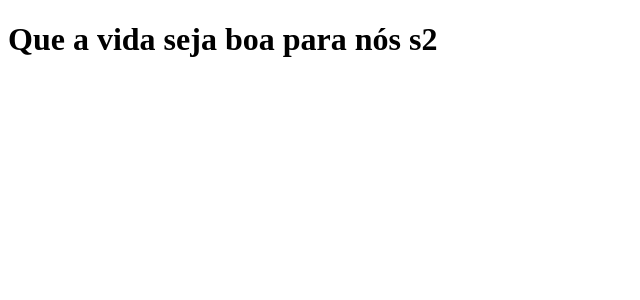
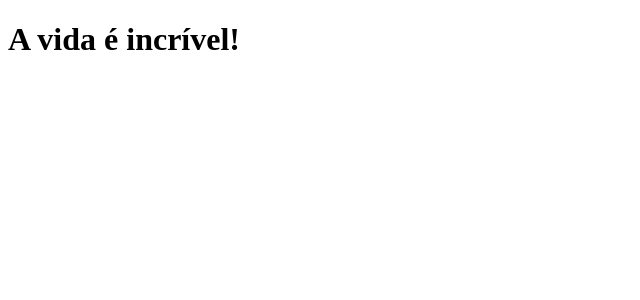
Before and after one commit to rufinoleonardo/clone-tabnews, a Next.js app: page / in a window 1280 px wide. Shown: the top 300 px of the page, without its empty margins (0-640 px from the left). Built offline with nearby package versions, Linux system fonts and the light colour scheme.

Commit message:
edita mensagem inicial

```diff
--- a/pages/index.js
+++ b/pages/index.js
@@ -1,5 +1,5 @@
 function Home() {
-  return <h1>Que a vida seja boa para nós s2</h1>;
+  return <h1>A vida é incrível!</h1>;
 }
 
 export default Home;
```
